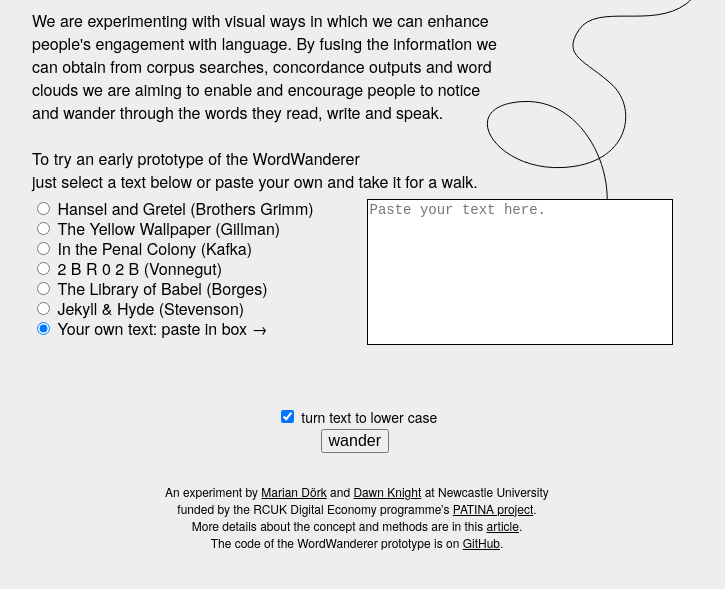
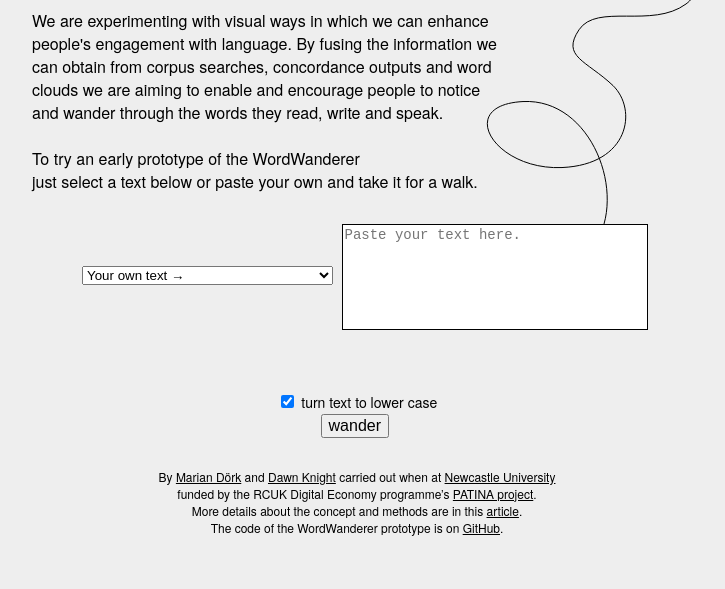
Before and after one commit to nrchtct/WordWanderer, a plain HTML site: page index.html in a window 1280 px wide. Shown: the part 147-736 px from the top of the page, without its empty margins (284-1009 px from the left). Drawn offline with Linux system fonts and the light colour scheme.

Commit message:
minor tweaks to welcome screen

```diff
--- a/index.html
+++ b/index.html
@@ -81,11 +81,6 @@ h1, h2 {
 	margin-top: 30px;
 }
 
-#intro textarea {
-	font-size: 14px;
-	xoutline-color: none !important;
-}
-
 p#wanderp {
 	margin: 30px 0;
 	padding-top: 0;
@@ -162,17 +157,15 @@ p#wanderp label {font-size: 14px;	}
 
 #textwrap {
 	width: 1000px;
-	xborder: 1px solid #999;
+	margin-top: 25px;
 }
 
 #selecttext {
-	width: 300px;
+	width: 200px;
 	float: left;
 	margin: auto;
-	margin-left: 175px;
-	xborder: 1px solid #999;
-	xfont-size: 16px;
-	xfloat: left;
+	padding-top: 40px;
+	margin-left: 225px;
 	text-align: left;
 	line-height: 20px;
 }
@@ -182,9 +175,10 @@ p#wanderp label {font-size: 14px;	}
 }
 
 #intro textarea {
+	font-size: 14px;
 	resize: none;
 	width: 300px;
-	height: 140px;
+	height: 100px;
 	border: 1px solid #000;
 	margin: 0;
 	padding: 2;
@@ -261,7 +255,6 @@ p#wanderp label {font-size: 14px;	}
 
 #header h2 span {
 	background-color: #fff;
-	xborder: 1px solid #ddd;
 	color: #000;
 	margin: 0px;
 	font-size: 16px;
@@ -426,11 +419,8 @@ input[type="checkbox"], input[type="submit"] {
 }
 
 #options p input {
-	xborder: 1px solid #000;
-	xcolor: #000;
 	margin: 0;
 	margin-right: 10px;
-	xbackground-color: #fff;
 }
 
 
@@ -662,17 +652,21 @@ input[type="checkbox"], input[type="submit"] {
 
 	<div id="textwrap">
 		<p id="selecttext">
-			<input type="radio" name="textchoice" id="hanselgretel" /> <label for="hanselgretel">Hansel and Gretel (Brothers Grimm)</label><br>
-			<!-- <input type="radio" name="textchoice" id="beowulf" /> <label for="beowulf">Beowulf</label><br> -->
-			<input type="radio" name="textchoice" id="gillman" /> <label for="gillman">The Yellow Wallpaper (Gillman)</label><br>
-			<input type="radio" name="textchoice" id="kafka" /> <label for="kafka">In the Penal Colony (Kafka)</label><br>
-			<!-- <input type="radio" name="textchoice" id="hesse" /> <label for="hesse">Siddhartha by Hesse</label><br> -->
-			<!-- <input type="radio" name="textchoice" id="wilde" /> <label for="wilde">Dorian Gray by Wilde</label><br> -->
-			<!-- <input type="radio" name="textchoice" id="conrad" /> <label for="conrad">Heart of Darkness by Conrad</label><br> -->
-			<input type="radio" name="textchoice" id="vonnegut" /> <label for="vonnegut">2 B R 0 2 B (Vonnegut)</label><br>
-			<input type="radio" name="textchoice" id="borges" /> <label for="borges">The Library of Babel (Borges)</label><br>
-			<input type="radio" name="textchoice" id="stevenson" /> <label for="stevenson">Jekyll &amp; Hyde (Stevenson)</label><br>
-			<input type="radio" checked name="textchoice" id="own" /> <label for="own">Your own text: paste in box →</label>
+		  <select name="selecttext">
+			<option selected value="own">Your own text →</option>
+		  <optgroup label="Or choose an example text:">
+			<option value="hanselgretel">Hansel and Gretel (Brothers Grimm)</option>
+			<!-- <option value="beowulf">Beowulf</option> -->
+			<option value="gillman">The Yellow Wallpaper (Gillman)</option>
+			<option value="kafka">In the Penal Colony (Kafka)</option>
+			<!-- <option value="hesse">Siddhartha (Hesse)</option> -->
+			<!-- <option value="wilde">Dorian Gray (Wilde)</option> -->
+			<!-- <option value="conrad">Heart of Darkness (Conrad)</option> -->
+			<option value="vonnegut">2 B R 0 2 B (Vonnegut)</option>
+			<option value="borges">The Library of Babel (Borges)</option>
+			<option value="stevenson">Jekyll &amp; Hyde (Stevenson)</option>
+			 </optgroup>
+		  </select>
 		</p>
 
 		<textarea id="text" placeholder="Paste your text here."></textarea>
@@ -689,7 +683,7 @@ input[type="checkbox"], input[type="submit"] {
 	<span id="loading">&nbsp;</span></p>
 
 	<p id="contact">
-		An experiment by <a href="http://mariandoerk.de/">Marian Dörk</a> and <a href="http://www.cf.ac.uk/encap/contactsandpeople/profiles/knight_dawn.html">Dawn Knight</a> at Newcastle University<br>
+		By <a href="http://mariandoerk.de/">Marian Dörk</a> and <a href="https://www.cardiff.ac.uk/people/view/142032-knight-dawn">Dawn Knight</a> carried out when at <a href="https://www.ncl.ac.uk">Newcastle University</a><br>
 		funded by the RCUK Digital Economy programme’s <a href="http://www.patina.ac.uk/">PATINA project</a>.<br>
 		More details about the concept and methods are in this <a href="http://mariandoerk.de/wordwanderer/corpora2015.pdf">article</a>.<br>
 		The code of the WordWanderer prototype is on <a href="https://github.com/nrchtct/WordWanderer">GitHub</a>.
@@ -841,7 +835,7 @@ function check_text() {
 	var text = $("#text").val();
 	var textA = text.split(" ");;
 
-	var textchoice = $('#selecttext input[type=radio]:checked').prop("id");
+	var textchoice = $('#selecttext select').prop("value");
 
 	if (textA.length < min_text_length && textchoice=="own") {
 		$("#tooshort").addClass("active");
@@ -863,7 +857,7 @@ $("#wander").click(function(){
 	var text = $("#text").val();
 	var textA = text.split(" ");;
 
-	var textchoice = $('#selecttext input[type=radio]:checked').prop("id");
+	var textchoice = $('#selecttext select').prop("value");
 
 	if (textA.length > min_text_length || textchoice!="own") {
 		$("#loading").addClass("active");
```
